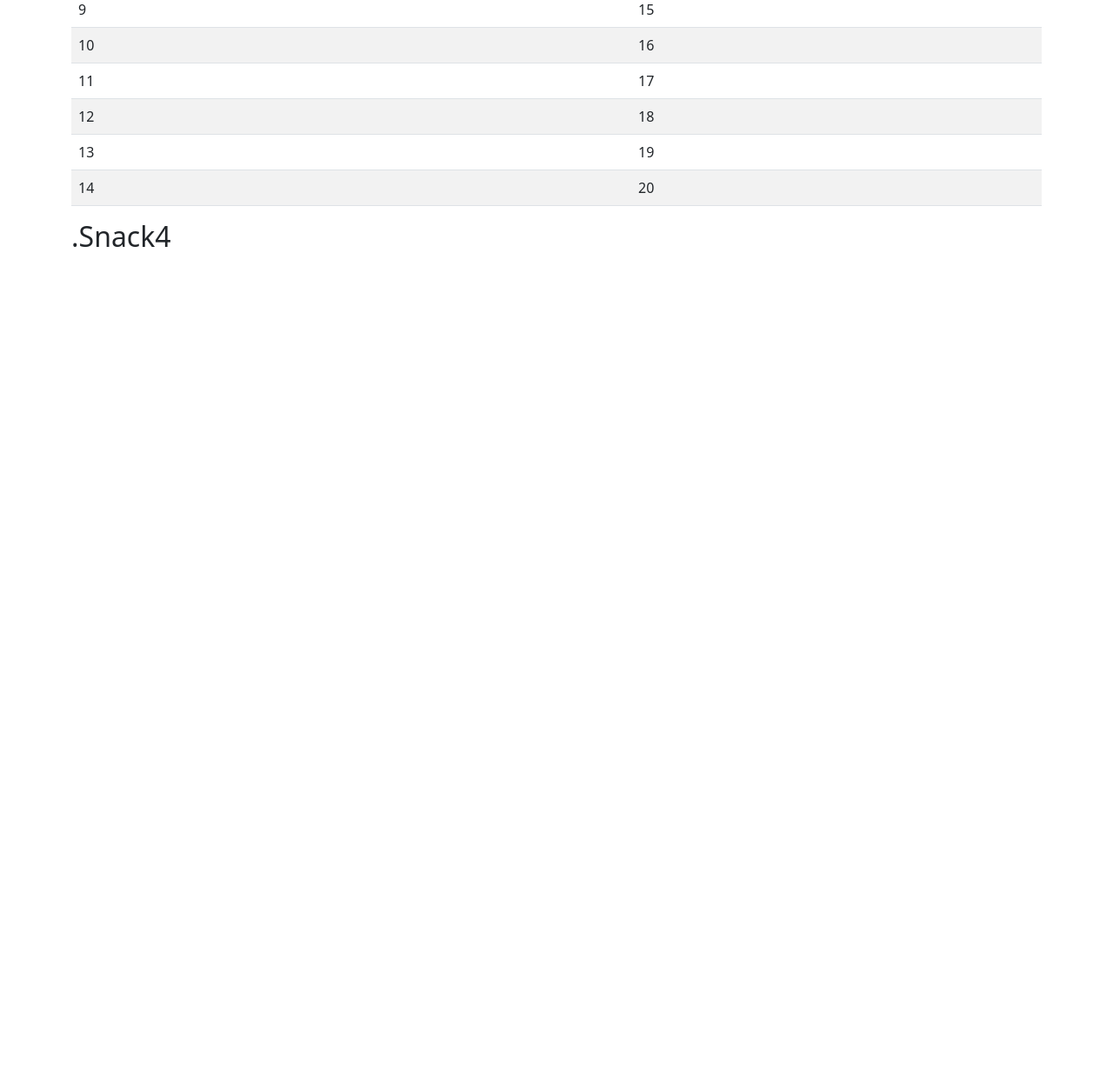
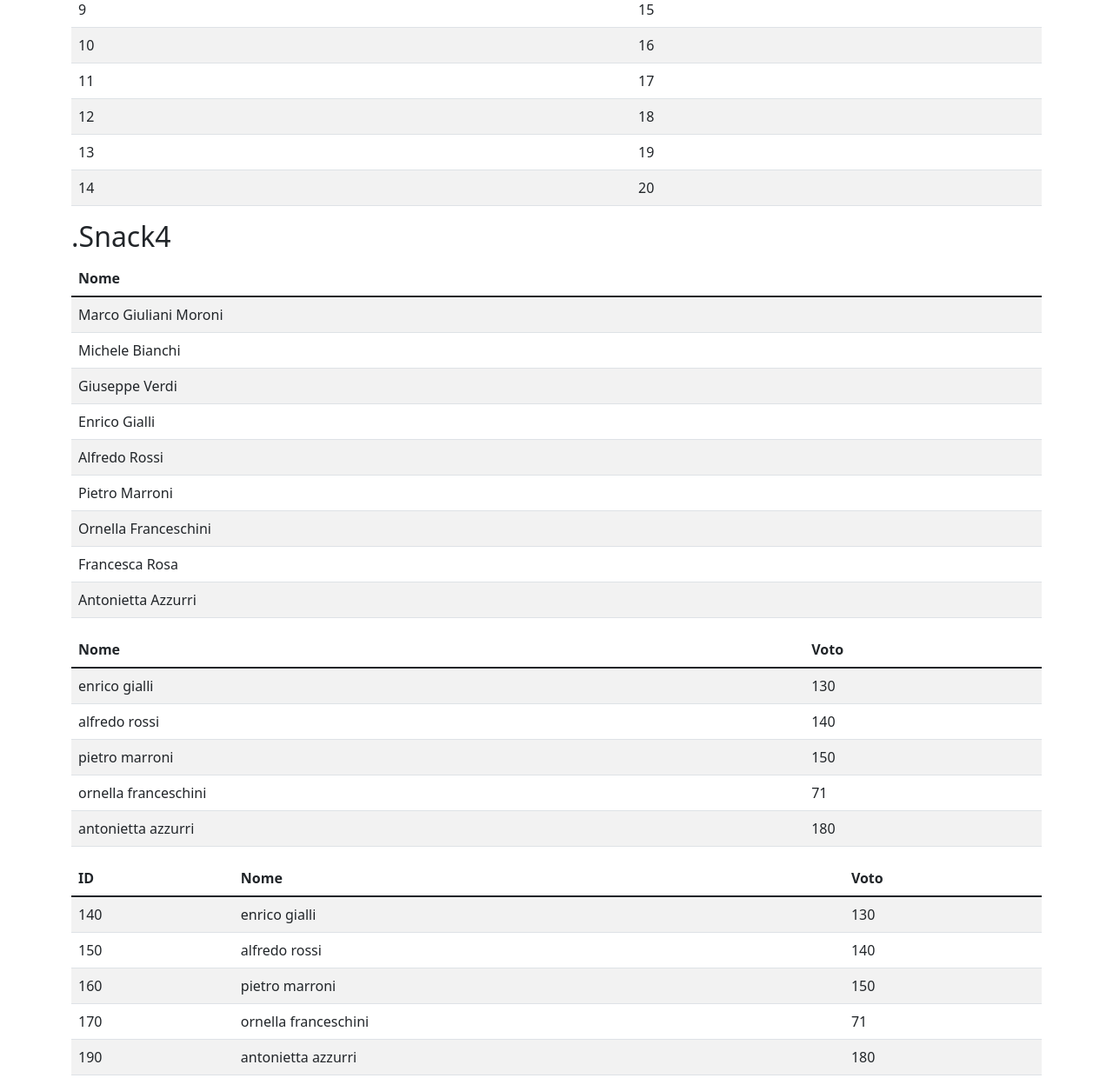
Before and after one commit to Vasmayer/js-snack-es6, a plain HTML site: page index.html in a window 1280 px wide. Shown: the part 1349-2589 px from the top of the page at 87% size. Before the commit the page ends 1649 px from the top, so only its background shows below. Drawn offline with nearby package versions, Linux system fonts and the light colour scheme.

Commit message:
Snack3 and Snack4 completed with BONUS

```diff
--- a/index.html
+++ b/index.html
@@ -42,6 +42,36 @@
                 </tbody>
             </table>
             <h2>.Snack4</h2>
+            <table class="table table-striped">
+                <thead>
+                    <tr>
+                        <th scope="col">Nome</th>
+                    </tr>
+                </thead>
+                <tbody id="table-body-one">
+                </tbody>
+            </table>
+            <table class="table table-striped">
+                <thead>
+                    <tr>
+                        <th scope="col">Nome</th>
+                        <th scope="col">Voto</th>
+                    </tr>
+                </thead>
+                <tbody id="table-body-two">
+                </tbody>
+            </table>
+            <table class="table table-striped">
+                <thead>
+                    <tr>
+                        <th scope="col">ID</th>
+                        <th scope="col">Nome</th>
+                        <th scope="col">Voto</th>
+                    </tr>
+                </thead>
+                <tbody id="table-body-three">
+                </tbody>
+            </table>
         </div>
     </main>
 
--- a/js/snack4.js
+++ b/js/snack4.js
@@ -9,28 +9,88 @@ ES (marco de iulio => Marco de iulio);
 BONUS  nei nomi sulle targhe l'iniziale di ogni parola deve essere maiuscola
 ES.: (marco de iulio  => Marco De Iulio) */
 
+/* functions */
+
 /* creo l'array degli studenti */
 const students = [
-    {id:10,name:'marco giuliani moroni',sumVotes:100},
-    {id:20,name:'michele bianchi',sumVotes:110},
-    {id:30,name:'giuseppe verdi',sumVotes:120},
-    {id:40,name:'enrico gialli',sumVotes:130},
-    {id:50,name:'alfredo rossi',sumVotes:140},
-    {id:60,name:'pietro marroni',sumVotes:150},
-    {id:70,name:'ornella franceschini',sumVotes:160},
-    {id:80,name:'francesca rosa',sumVotes:170},
-    {id:90,name:'antonietta azzurri',sumVotes:180}
+    {id:100,name:'marco giuliani moroni',sumVotes:50},
+    {id:121,name:'michele bianchi',sumVotes:60},
+    {id:130,name:'giuseppe verdi',sumVotes:70},
+    {id:140,name:'enrico gialli',sumVotes:130},
+    {id:150,name:'alfredo rossi',sumVotes:140},
+    {id:160,name:'pietro marroni',sumVotes:150},
+    {id:170,name:'ornella franceschini',sumVotes:71},
+    {id:180,name:'francesca rosa',sumVotes:60},
+    {id:190,name:'antonietta azzurri',sumVotes:180}
 ];
 
+/* prendo gli elementi che mi servono */
+const table1 = document.getElementById('table-body-one');
+const table2 = document.getElementById('table-body-two');
+const table3 = document.getElementById('table-body-three');
+/* creo un'array vuoto */
 const listNames = [];
+
+
+/* ciclo su tutti gli studenti */
  students.forEach(({name}) => {
 
+    /* splitto per spazio il nome in un'array di parole*/
     const listWords = name.split(' ');
+    /* capitalizzo ogni parola */
     const changedNameArray = listWords.map(word => word.charAt(0).toUpperCase() + word.substring(1).toLowerCase());
+    /* la trasformo in stringa separando ogni parola con uno spazio */
     const changedName = changedNameArray.join(' ');
 
+    /* lo pusho nell'array vuoto di nomi */
     listNames.push(changedName);
 
 });
 
 console.table(listNames);
+/* stampo in tabella nel DOM*/
+listNames.forEach((element) => {
+
+    const tr = document.createElement('tr');
+    const td = document.createElement('td');
+    td.append(`${element}`);
+    tr.append(td);
+    table1.appendChild(tr);
+});
+
+
+/* con  un filter creo un nuovo array di oggetti con gli studenti che hanno la somma dei voti superiore a 70 */
+const up70 = students.filter(({sumVotes}) => sumVotes > 70);
+console.table(up70);
+/* stampo in tabella nel DOM*/
+up70.forEach(({name,sumVotes}) => {
+
+    const tr = document.createElement('tr');
+    const tdName = document.createElement('td');
+    const tdSumVotes = document.createElement('td');
+    tdName.append(`${name}`);
+    tdSumVotes.append(`${sumVotes}`);
+    tr.append(tdName);
+    tr.append(tdSumVotes);
+    table2.appendChild(tr);
+});
+
+/* con  un filter creo un nuovo array di oggetti con gli studenti che hanno la somma dei voti superiore a 70
+ e un'id superiore a 120*/
+const newStudents = students.filter(({id,sumVotes}) => sumVotes > 70 && id > 120);
+console.table(newStudents);
+/* stampo in tabella nel DOM*/
+newStudents.forEach(({id,name,sumVotes}) => {
+
+    const tr = document.createElement('tr');
+    const tdId = document.createElement('td');
+    const tdName = document.createElement('td');
+    const tdSumVotes = document.createElement('td');
+    tdId.append(`${id}`);
+    tdName.append(`${name}`);
+    tdSumVotes.append(`${sumVotes}`);
+    tr.append(tdId);
+    tr.append(tdName);
+    tr.append(tdSumVotes);
+    table3.appendChild(tr);
+});
```
